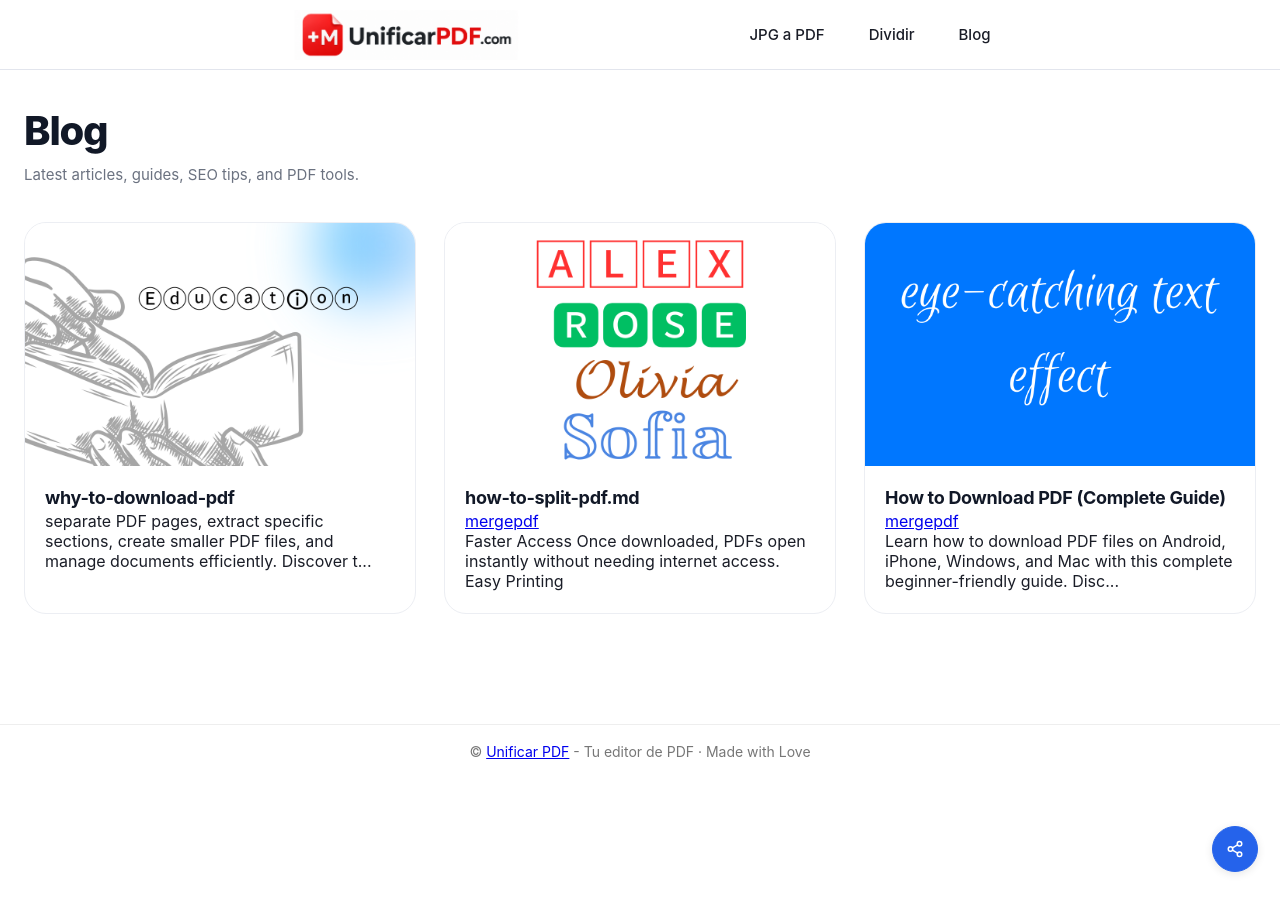
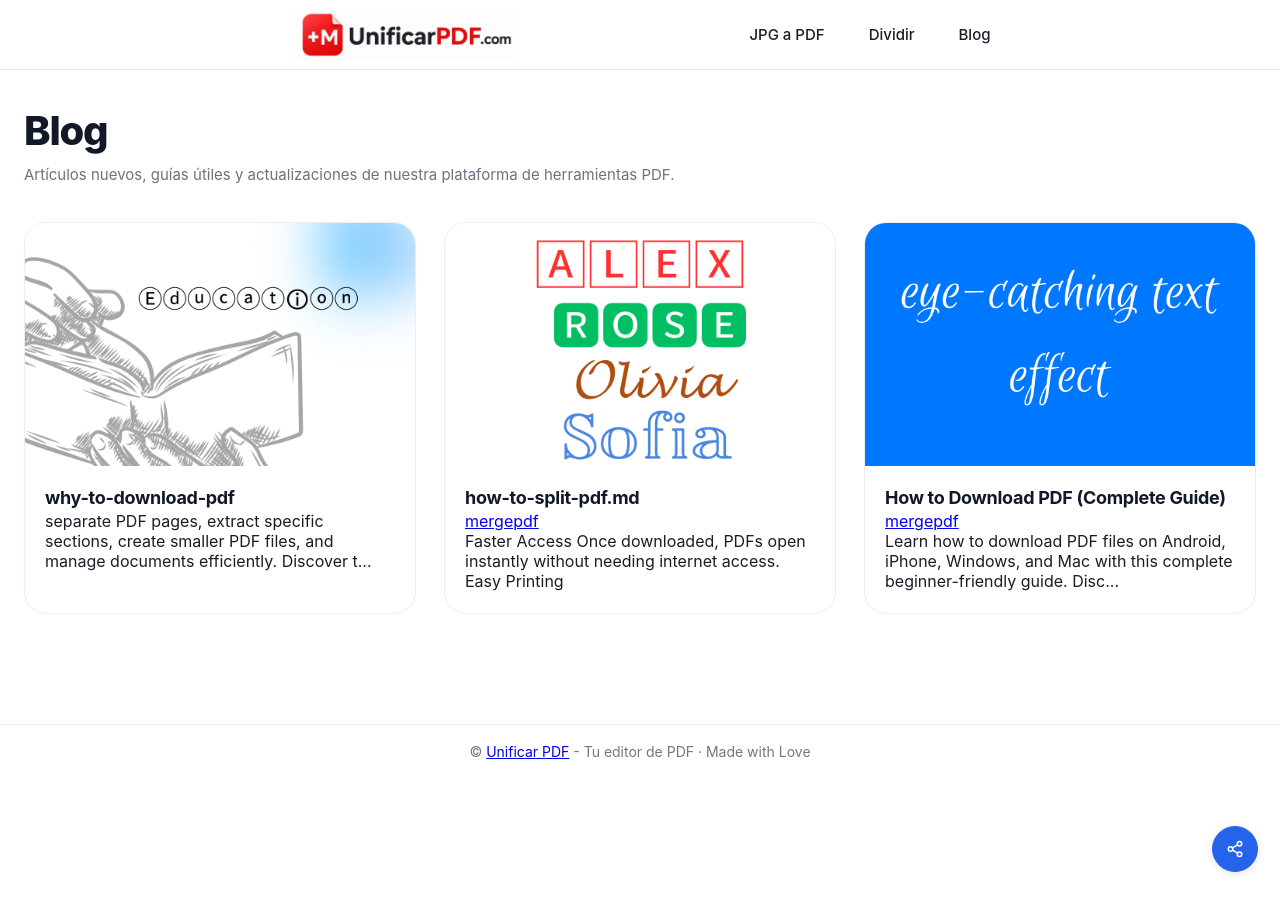
Before and after one commit to rforrupesh/pdf, a Jekyll site: the page built from blog/index.html, in a window 1280 px wide. Built offline with Jekyll 4.4.1, drawn with Linux system fonts in a browser that asks for light colours.

Commit message:
Update index.html

```diff
--- a/blog/index.html
+++ b/blog/index.html
@@ -106,7 +106,7 @@ title: Blog
 <div class="blogpage-wrap">
   <div class="blogpage-hero">
     <h1>Blog</h1>
-    <p>Latest articles, guides, SEO tips, and PDF tools.</p>
+    <p>Artículos nuevos, guías útiles y actualizaciones de nuestra plataforma de herramientas PDF.</p>
   </div>
   <div class="blogpage-grid">
     {% for post in site.posts %}
```
